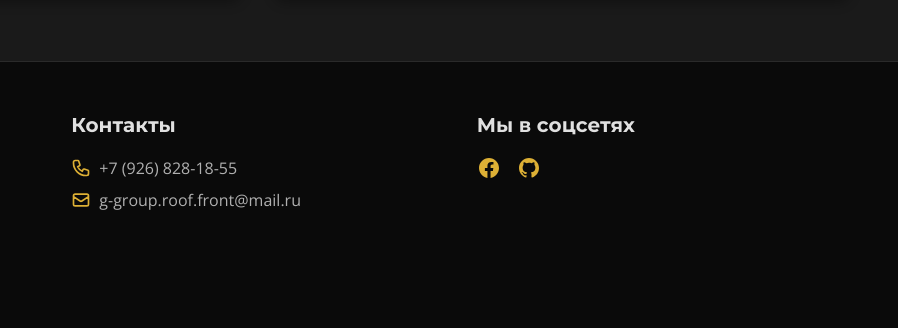
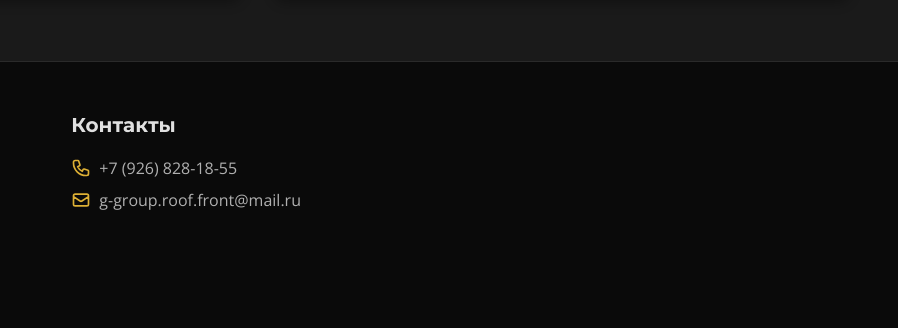
Before and after one commit to glebkapsutin/roofing-landing, a plain HTML site: page index.html in a window 1280 px wide. Shown: the part 6220-6548 px from the top of the page, 382-1280 px from the left. Drawn offline with nearby package versions, Linux system fonts and the light colour scheme.

Commit message:
without networks

```diff
--- a/index.html
+++ b/index.html
@@ -665,23 +665,7 @@
 
                     </ul>
                 </div>
-                <div>
-                    <h3 class="mb-4 font-montserrat">Мы в соцсетях</h3>
-                    <div class="flex space-x-4">
-                        <a href="#" class="social-icon">
-                            <svg xmlns="http://www.w3.org/2000/svg" fill="currentColor" viewBox="0 0 24 24"
-                                 class="w-6 h-6">
-                                <path d="M12 2C6.477 2 2 6.477 2 12c0 4.991 3.657 9.128 8.438 9.878v-6.987h-2.54V12h2.54V9.797c0-2.506 1.492-3.89 3.777-3.89 1.094 0 2.238.195 2.238.195v2.46h-1.26c-1.243 0-1.63.771-1.63 1.562V12h2.773l-.443 2.89h-2.33v6.988C18.343 21.128 22 16.991 22 12c0-5.523-4.477-10-10-10z" />
-                            </svg>
-                        </a>
-                        <a href="#" class="social-icon">
-                            <svg xmlns="http://www.w3.org/2000/svg" fill="currentColor" viewBox="0 0 24 24"
-                                 class="w-6 h-6">
-                                <path d="M12 2C6.477 2 2 6.477 2 12c0 4.42 2.865 8.164 6.839 9.489.5.092.682-.217.682-.482 0-.237-.009-.866-.013-1.698-2.782.604-3.369-1.34-3.369-1.34-.454-1.155-1.11-1.462-1.11-1.462-.908-.62.069-.608.069-.608 1.003.07 1.531 1.03 1.531 1.03.892 1.529 2.341 1.087 2.91.831.092-.647.35-1.087.636-1.338-2.22-.253-4.555-1.11-4.555-4.943 0-1.091.39-1.984 1.029-2.682-.103-.253-.446-1.27.098-2.646 0 0 .84-.269 2.75 1.025A9.564 9.564 0 0112 6.844c.85.004 1.705.114 2.504.337 1.909-1.294 2.747-1.025 2.747-1.025.546 1.376.203 2.393.1 2.646.639.698 1.028 1.691 1.028 2.682 0 3.841-2.337 4.687-4.565 4.935.359.309.678.919.678 1.852 0 1.336-.012 2.415-.012 2.741 0 .267.18.577.688.479C19.137 20.164 22 16.42 22 12c0-5.523-4.477-10-10-10z" />
-                            </svg>
-                        </a>
-                    </div>
-                </div>
+
             </div>
             <div class="mt-8 pt-8 text-center">
                 <p class="font-open-sans text-sm sm:text-base">© 2025 G-GROUP Кровля и Фасады. Все права защищены.</p>
```
